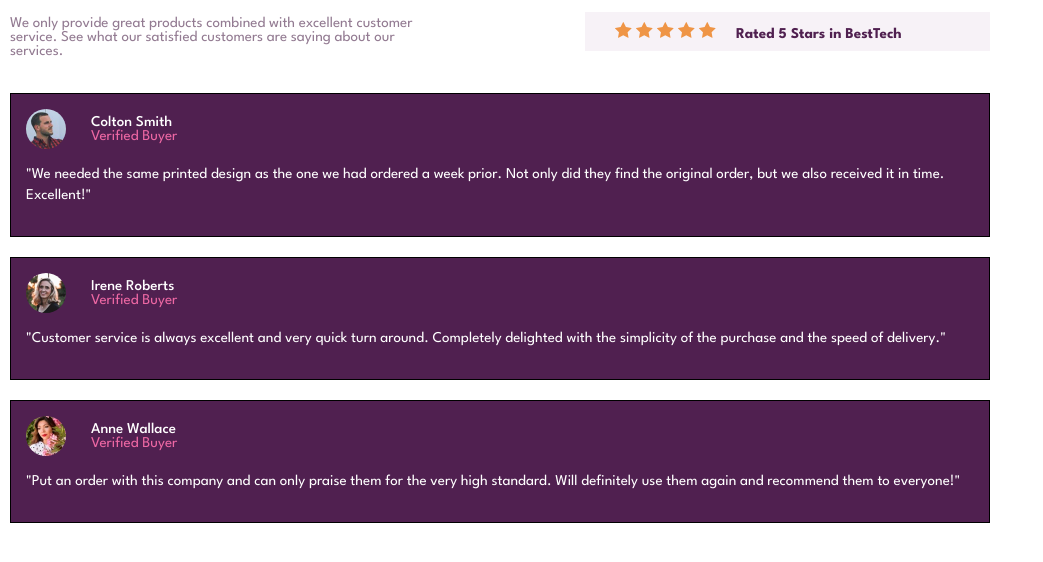
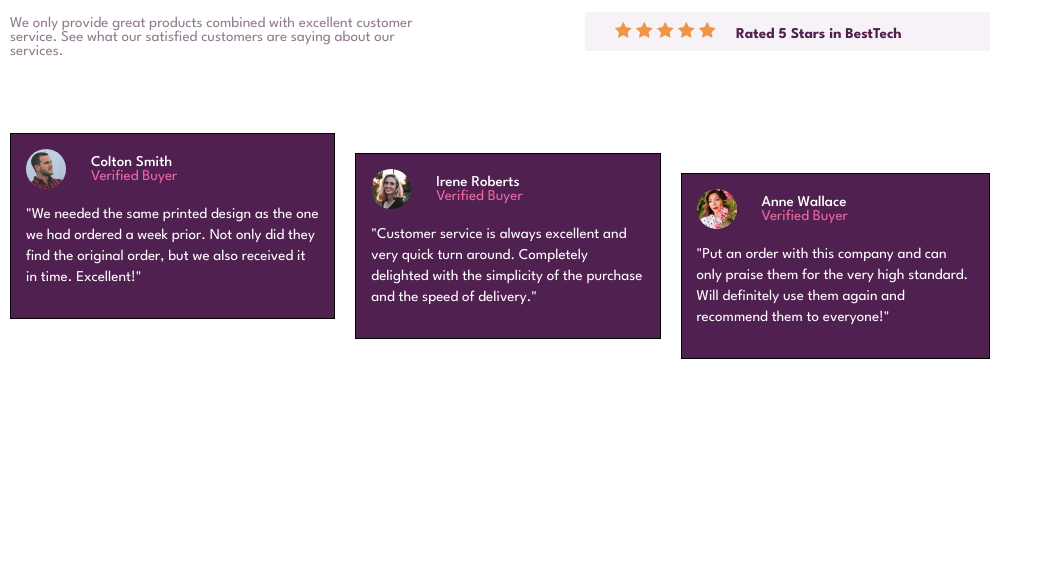
Before and after one commit to ajay117/social-proof-section, a plain HTML site: page index.html in a window 1280 px wide. Shown: the part 158-720 px from the top of the page, without its empty margins (0-1043 px from the left). Drawn offline with Linux system fonts and the light colour scheme.

Commit message:
Add styles for reveiew cards

```diff
--- a/index.css
+++ b/index.css
@@ -121,4 +121,18 @@ main {
   .ratings__third {
     margin-left: 6rem;
   }
+
+  .reviews {
+    display: flex;
+    align-items: center;
+    gap: 2rem;
+  }
+
+  .review__second {
+    margin-top: 6rem;
+  }
+
+  .review__third {
+    margin-top: 10rem;
+  }
 }
--- a/index.html
+++ b/index.html
@@ -95,7 +95,7 @@
           </div>
         </div>
 
-        <div class="review__card">
+        <div class="review__card review__second">
           <div class="review__details">
             <img
               class="img"
@@ -116,7 +116,7 @@
           </div>
         </div>
 
-        <div class="review__card">
+        <div class="review__card review__third">
           <div class="review__details">
             <img
               class="img"
```
